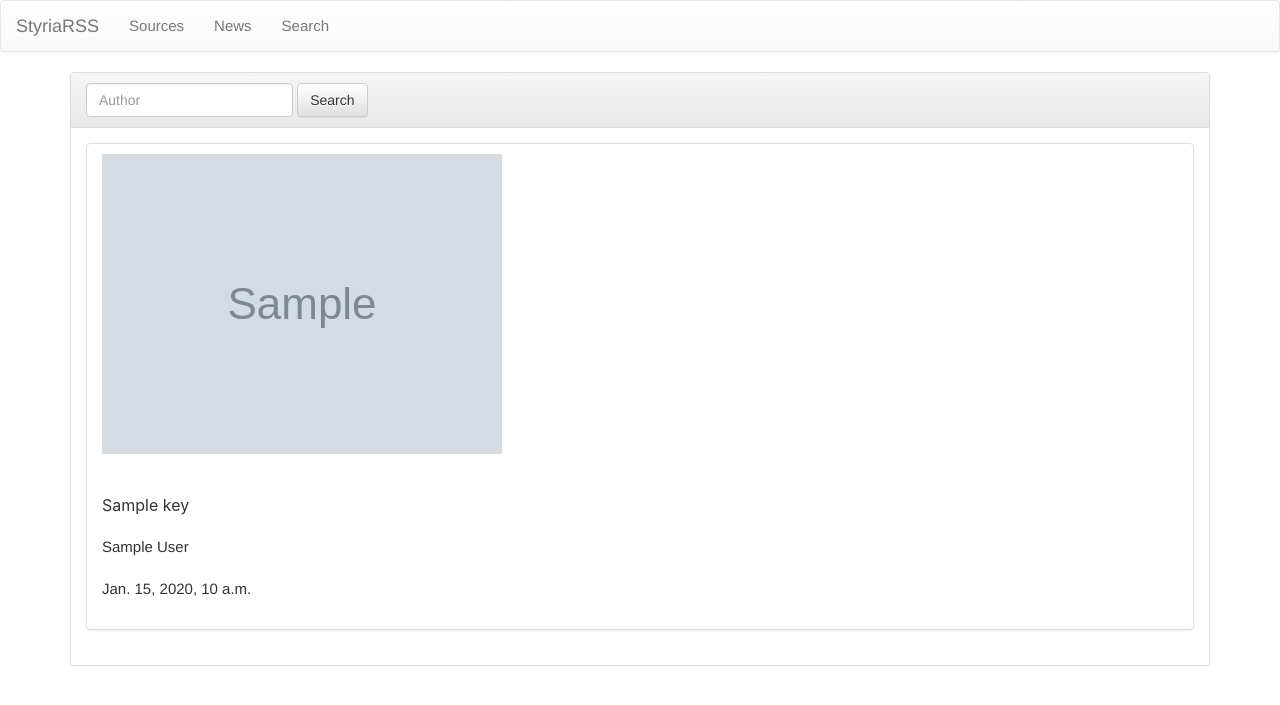
After one commit to popislav/rssCollector, a Django app: template rss/rss_collector/templates/search.html in a window 1280 px wide. The commit adds this page. Shown: the top 705 px of the page. Run offline with Django 3.2, Linux system fonts and the light colour scheme; the template is opened without the code that fills it: most values are stand-ins (such as "Sample title", 1, 10 or a date in 2020); grey boxes marked "Sample" are stand-in pictures; some libraries are stand-ins or nearby versions.

Commit message:
added a lot, implemented search form but still no autocompleate and thumbnails

```diff
--- a/rss/rss_collector/templates/base.html
+++ b/rss/rss_collector/templates/base.html
@@ -14,6 +14,7 @@
     <link rel="stylesheet" href="https://maxcdn.bootstrapcdn.com/bootstrap/3.3.6/css/bootstrap.min.css" integrity="sha384-1q8mTJOASx8j1Au+a5WDVnPi2lkFfwwEAa8hDDdjZlpLegxhjVME1fgjWPGmkzs7" crossorigin="anonymous">
     <!-- Optional Bootstrap theme -->
     <link rel="stylesheet" href="https://maxcdn.bootstrapcdn.com/bootstrap/3.3.6/css/bootstrap-theme.min.css" integrity="sha384-fLW2N01lMqjakBkx3l/M9EahuwpSfeNvV63J5ezn3uZzapT0u7EYsXMjQV+0En5r" crossorigin="anonymous">
+    <link rel="stylesheet" href="https://cdnjs.cloudflare.com/ajax/libs/uikit/2.25.0/css/uikit.min.css" />
     <link rel="stylesheet" href="{% static "style.css" %}">
 
   <!--[if lt IE 9]>
@@ -63,6 +64,7 @@
     <script src="https://ajax.googleapis.com/ajax/libs/jquery/1.11.3/jquery.min.js"></script>
     <!-- Latest Bootstraps compiled and minified JavaScript -->
     <script src="https://maxcdn.bootstrapcdn.com/bootstrap/3.3.6/js/bootstrap.min.js" integrity="sha384-0mSbJDEHialfmuBBQP6A4Qrprq5OVfW37PRR3j5ELqxss1yVqOtnepnHVP9aJ7xS" crossorigin="anonymous"></script>
+    <script src="https://cdnjs.cloudflare.com/ajax/libs/uikit/2.25.0/js/uikit.min.js"></script>
     <script src="{% static "script.js" %}"></script>
 </body>
 </html>
--- /dev/null
+++ b/rss/rss_collector/templates/search.html
@@ -0,0 +1,41 @@
+{% extends "base.html" %}
+
+{% block content %}
+
+    <section>
+        <div class="panel panel-default">
+          <div class="panel-heading">
+              <form class="form-inline" role="form" method="get">{% csrf_token %}
+                <div class="form-group">
+                    <label class="sr-only" for="name">Name</label>
+                    <div class="uk-autocomplete uk-form" data-uk-autocomplete="{source:{{ authors }}}">
+                        <input type="text" class="form-control" id="name" placeholder="Author" name="name" size="20">
+                    </div>
+                </div>
+                  <div class="form-group">
+                       <button type="submit" class = "btn btn-default">Search</button>
+                </div>
+            </form>
+          </div>
+          <div class="panel-body">
+               <ul class="list-group">
+                    {% for key in object_list %}
+                            <li class="list-group-item">
+                                <div>
+                                    <img src="{{ key.img_url }}" class="uk-thumbnail">
+                                    <h5>{{ key.title }}</h5>
+                                    <p>{{ key.author }}</p>
+                                    <p>{{ key.publish_time }}</p>
+                                </div>
+                            </li>
+                    {% endfor %}
+               </ul>
+          </div>
+        </div>
+    </section>
+
+{#    <section>#}
+{#        <span style="color:red;"><b>{{ invalid_form }}</b></span>#}
+{#    </section>#}
+
+{% endblock %}
--- a/rss/rss_collector/urls.py
+++ b/rss/rss_collector/urls.py
@@ -1,9 +1,10 @@
 from django.conf.urls import url
-from rss_collector.views import IndexView, FeedsView
+from rss_collector.views import IndexView, FeedsView, SearchView
 
 from . import views
 
 urlpatterns = [
     url(r'^sources$', IndexView.as_view(), name='sources'),
-    url(r'^posts$', FeedsView.as_view(), name='posts')
+    url(r'^posts$', FeedsView.as_view(), name='posts'),
+    url(r'^search$', SearchView.as_view(), name='search')
 ]
```
Also changed, not shown: rss/rss_collector/templates/news.html (+20 -3 lines), rss/rss_collector/views.py (+64 -4 lines).
